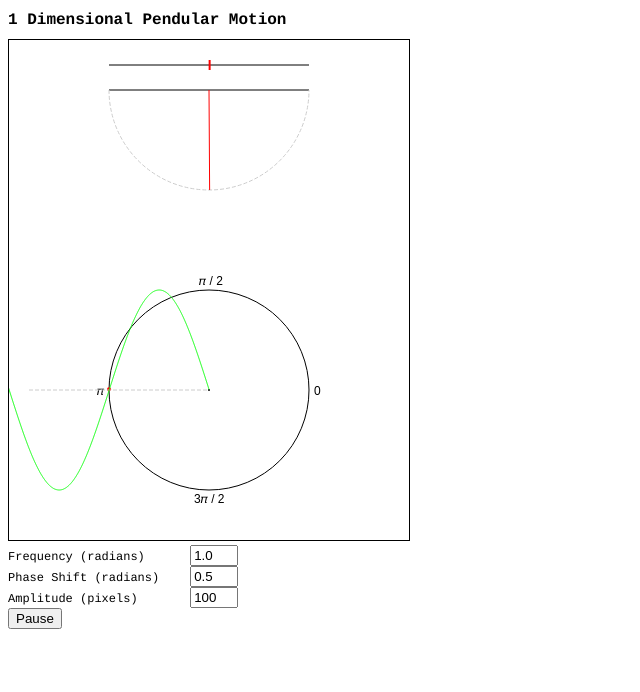
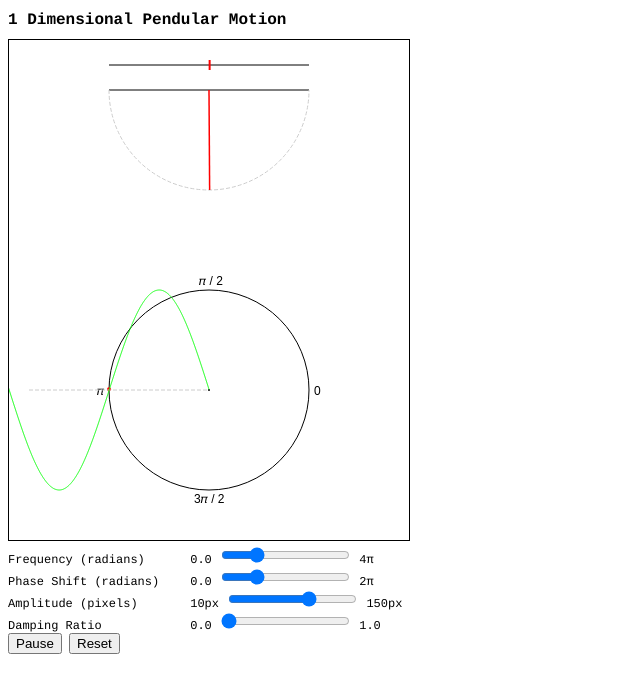
Before and after one commit to demc/harmonograph, a plain HTML site: page index.html in a window 1280 px wide. Shown: the whole page, without its empty margins (0-640 px from the left). Drawn offline with Linux system fonts and the light colour scheme.

Commit message:
Added damping and range inputs

```diff
--- a/harmonograph.js
+++ b/harmonograph.js
@@ -83,11 +83,7 @@ class Scene {
   reset() {
     this.stop();
     tickCount = 0;
-
-    this.objects.forEach((obj) => {
-      obj.t = 0;
-    });
-
+    this.objects.forEach((obj) => obj.reset());
     this.start();
   }
 
@@ -125,6 +121,7 @@ class PendulumDial {
     this.amplitude = amplitude || width / 2;
     this.frequency = frequency || 2 * Math.PI; // One 'cycle' per 1 second
     this.phaseShift = phaseShift || HALF_PI; // Must be in radians
+    this.dampingRatio = 0;
 
     this.t = 0;
     this._dialXOrigin = this.x + this.width / 2;
@@ -148,6 +145,15 @@ class PendulumDial {
   setPhaseShift(phaseShift) {
     this.phaseShift = phaseShift;
     return this;
+  }
+
+  setDampingRatio(dampingRatio) {
+    this.dampingRatio = dampingRatio;
+    return this;
+  }
+
+  reset() {
+    this.t = 0;
   }
 
   draw() {
@@ -180,7 +186,13 @@ class PendulumDial {
   }
 
   _delta(t) {
-    return this.amplitude * Math.sin(this.frequency * t + this.phaseShift);
+    const position = this.amplitude * Math.sin(this.frequency * t + this.phaseShift);
+
+    if (this.dampingRatio) {
+      return position * Math.pow(Math.E, -(this.dampingRatio * t));
+    }
+
+    return position;
   }
 }
 
@@ -197,6 +209,7 @@ class Pendulum1D {
     this.amplitude = amplitude;
     this.frequency = frequency || 2 * Math.PI; // One 'cycle' per 1 second
     this.phaseShift = HALF_PI; // Must be in radians
+    this.dampingRatio = 0;
 
     this.t = 0;
     this._pendulumXOrigin = this.x + this.width / 2;
@@ -225,6 +238,15 @@ class Pendulum1D {
   setPhaseShift(phaseShift) {
     this.phaseShift = phaseShift;
     return this;
+  }
+
+  setDampingRatio(dampingRatio) {
+    this.dampingRatio = dampingRatio;
+    return this;
+  }
+
+  reset() {
+    this.t = 0;
   }
 
   draw() {
@@ -257,7 +279,7 @@ class Pendulum1D {
     this.ctx.moveTo(this._pendulumXOrigin, this.y);
     this.ctx.lineTo(this._pendulumX, this._pendulumY);
     this.ctx.strokeStyle = '#FF0000';
-    this.ctx.lineWidth = 1;
+    this.ctx.lineWidth = 1.5;
     this.ctx.stroke();
   }
 
@@ -274,7 +296,12 @@ class Pendulum1D {
   }
 
   _delta(t) {
-    const dx = this.amplitude * Math.sin(this.frequency * t + this.phaseShift);
+    let dx = this.amplitude * Math.sin(this.frequency * t + this.phaseShift);
+
+    if (this.dampingRatio) {
+      dx *= Math.pow(Math.E, -(this.dampingRatio * t));
+    }
+
     return {
       dx,
       dy: Math.sqrt(Math.pow(this.amplitude, 2) - Math.pow(dx, 2)),
@@ -293,6 +320,7 @@ class UnitCircle {
     this.radius = radius;
     this.frequency = frequency || 2 * Math.PI; // One 'cycle' per 1 second
     this.phaseShift = HALF_PI; // must be in radians
+    this.dampingRatio = 0;
 
     this.t = 0;
     this._dialCoordinateDelta = this._delta(this.t);
@@ -315,11 +343,20 @@ class UnitCircle {
     return this;
   }
 
+  setDampingRatio(dampingRatio) {
+    this.dampingRatio = dampingRatio;
+    return this;
+  }
+
   draw() {
     this.drawCircle();
     this.drawY();
     this.drawDial();
     this.drawLegend();
+  }
+
+  reset() {
+    this.t = 0;
   }
 
   tick() {
@@ -335,8 +372,9 @@ class UnitCircle {
     this.ctx.arc(this.x, this.y, 1, 0, TWO_PI);
     this.ctx.fill();
 
+    const damping = this.dampingRatio ? Math.pow(Math.E, -(this.dampingRatio * this.t)) : 1;
     this.ctx.beginPath();
-    this.ctx.arc(this.x, this.y, this.radius, 0, TWO_PI);
+    this.ctx.arc(this.x, this.y, this.radius * damping, 0, TWO_PI);
     this.ctx.stroke();
   }
 
@@ -352,7 +390,7 @@ class UnitCircle {
   drawY() {
     const {x, y} = this._dialCoordinateDelta;
 
-    this.ctx.lineWidth = 2;
+    this.ctx.lineWidth = 1.5;
     this.ctx.strokeStyle = '#0000FF';
 
     this.ctx.beginPath();
@@ -362,18 +400,28 @@ class UnitCircle {
   }
 
   drawLegend() {
+    const damping = this.dampingRatio ? Math.pow(Math.E, -(this.dampingRatio * this.t)) : 1;
     this.ctx.fillStyle = '#000000';
     this.ctx.lineWidth = 1;
     this.ctx.font = '12px sans-serif';
-    this.ctx.fillText('0', this.x + this.radius + 5, this.y + 5);
-    this.ctx.fillText('𝜋 / 2', this.x - 10, this.y - this.radius - 5);
-    this.ctx.fillText('𝜋', this.x - this.radius - 12, this.y + 5);
-    this.ctx.fillText('3𝜋 / 2', this.x - 15, this.y + this.radius + 13);
+    this.ctx.fillText('0', this.x + this.radius * damping + 5, this.y + 5);
+    this.ctx.fillText('𝜋 / 2', this.x - 10, this.y - this.radius * damping - 5);
+    this.ctx.fillText('𝜋', this.x - this.radius * damping - 12, this.y + 5);
+    this.ctx.fillText('3𝜋 / 2', this.x - 15, this.y + this.radius * damping + 13);
   }
 
   _delta(t) {
     const x = this.radius * Math.cos(this.frequency * t + this.phaseShift);
     const y = this.radius * Math.sin(this.frequency * t + this.phaseShift);
+
+    if (this.dampingRatio) {
+      const damping = Math.pow(Math.E, -(this.dampingRatio * t));
+      return {
+        x: x * damping,
+        y: y * damping,
+      };
+    }
+
     return {x, y};
   }
 }
@@ -391,6 +439,7 @@ class SineWave {
     this.amplitude = amplitude;
     this.frequency = frequency || 2 * Math.PI; // One 'cycle' per second
     this.phaseShift = HALF_PI;
+    this.dampingRatio = 0;
 
     this.t = 0;
     this._steps = [this._computeStepY()];
@@ -414,6 +463,16 @@ class SineWave {
     this.phaseShift = phaseShift;
     this._steps = [];
     return this;
+  }
+
+  setDampingRatio(dampingRatio) {
+    this.dampingRatio = dampingRatio;
+    return this;
+  }
+
+  reset() {
+    this.t = 0;
+    this._steps = [];
   }
 
   tick() {
@@ -476,6 +535,12 @@ class SineWave {
   }
 
   _computeStepY() {
-    return this.amplitude * Math.sin(this.frequency * this.t + this.phaseShift);
+    let dy = this.amplitude * Math.sin(this.frequency * this.t + this.phaseShift);
+
+    if (this.dampingRatio) {
+      dy *= Math.pow(Math.E, -(this.dampingRatio * this.t));
+    }
+
+    return dy;
   }
 }
--- a/index.html
+++ b/index.html
@@ -18,19 +18,23 @@
         border: 1px solid black;
       }
 
-      label {
+      .field-label {
         display: inline-block;
         width: 175px;
       }
 
       input {
-        width: 40px;
+        /*width: 40px;*/
       }
 
       ul {
         list-style: none;
         margin: 0;
         padding: 0;
+      }
+
+      li {
+        display: block;
       }
 
     </style>
@@ -42,19 +46,38 @@
 
     <ul>
       <li>
-        <label for="frequency">Frequency (radians)</label>
-        <input type="number" id="frequency" step="0.25" value="1.0" />
+        <label class="field-label" for="frequency">Frequency (radians)</label>
+        <span class="slider">
+          <label>0.0</label>
+          <input type="range" id="frequency" step="0.25" min="0.0" max="4" value="1.0" />
+          <label>4&pi;</label>
+        </span>
       </li>
       <li>
-        <label>Phase Shift (radians)</label>
-        <input type="number" id="phase-shift" step="0.25" value="0.5" />
+        <label class="field-label">Phase Shift (radians)</label>
+        <span class="slider">
+          <label>0.0</label>
+          <input type="range" id="phase-shift" step=".5" min="0.0" max="2" value="0.5" />
+          <label>2&pi;</label>
+        </span>
       </li>
       <li>
-        <label>Amplitude (pixels)</label>
-        <input type="number" id="amplitude" step="10" value="100" />
+        <label class="field-label">Amplitude (pixels)</label>
+        <span class="slider">
+          <label>10px</label>
+          <input type="range" id="amplitude" step="10" min="10" max="150" value="100" />
+          <label>150px</label>
       </li>
       <li>
+        <label class="field-label">Damping Ratio</label>
+        <span class="slider">
+          <label>0.0</label>
+          <input type="range" id="damping" step="0.01" min="0.0" max="1" value="0" />
+          <label>1.0</label>
+        </span>
+      <li>
         <button id="pause">Pause</button>
+        <button id="reset">Reset</button>
       </li>
     </ul>
 
@@ -64,7 +87,7 @@
       let ctx = p.getContext('2d');
       let scene = new Scene(ctx, 400, 500);
       let pendulumDial = new PendulumDial(scene, 20, 25, 360, 10, 100, Math.PI);
-      let penulum1D = new Pendulum1D(scene, 20, 50, 360, 180, 100, Math.PI);
+      let pendulum1D = new Pendulum1D(scene, 20, 50, 360, 180, 100, Math.PI);
       let unitCircle = new UnitCircle(scene, 200, 350, 100, Math.PI);
       let sineWave = new SineWave(scene, 20, 300, 180, 100, 100, Math.PI);
 
@@ -81,36 +104,62 @@
         }
       });
 
+      document.getElementById('reset').addEventListener('click', () => {
+        scene.reset();
+      });
+
       const frequencyInput = document.getElementById('frequency');
       const phaseShiftInput = document.getElementById('phase-shift');
       const amplitudeInput = document.getElementById('amplitude');
+      const dampingInput = document.getElementById('damping');
 
       frequencyInput.addEventListener(
         'input',
+        debounce(
           createInputHandler(
             frequencyInput,
-          [pendulumDial, unitCircle, penulum1D, sineWave],
+            [pendulumDial, unitCircle, pendulum1D, sineWave],
             'setFrequency',
             Math.PI
+          ),
+          100
         )
       );
 
       phaseShiftInput.addEventListener(
         'input',
+        debounce(
           createInputHandler(
             phaseShiftInput,
-          [pendulumDial, unitCircle, penulum1D, sineWave],
+            [pendulumDial, unitCircle, pendulum1D, sineWave],
             'setPhaseShift',
             Math.PI
+          ),
+          100
         )
       );
 
       amplitudeInput.addEventListener(
         'input',
+        debounce(
           createInputHandler(
             amplitudeInput,
-          [pendulumDial, unitCircle, penulum1D, sineWave],
+            [pendulumDial, unitCircle, pendulum1D, sineWave],
             'setAmplitude'
+          ),
+          100
+        )
+      );
+
+      dampingInput.addEventListener(
+        'input',
+        debounce(
+          createInputHandler(
+            dampingInput,
+            [pendulumDial, pendulum1D, unitCircle, sineWave],
+            'setDampingRatio'
+          ),
+          100
         )
       );
 
@@ -129,6 +178,18 @@
           }
         };
       }
+
+      function debounce(fn, delay) {
+        let timer;
+
+        return (e) => {
+          if (timer) {
+            clearTimeout(timer);
+          }
+
+          timer = setTimeout(fn.bind(this, e), delay);
+        };
+      }
     </script>
   </body>
 </html>
```
Lines whose indentation alone changed are shown as unchanged.
